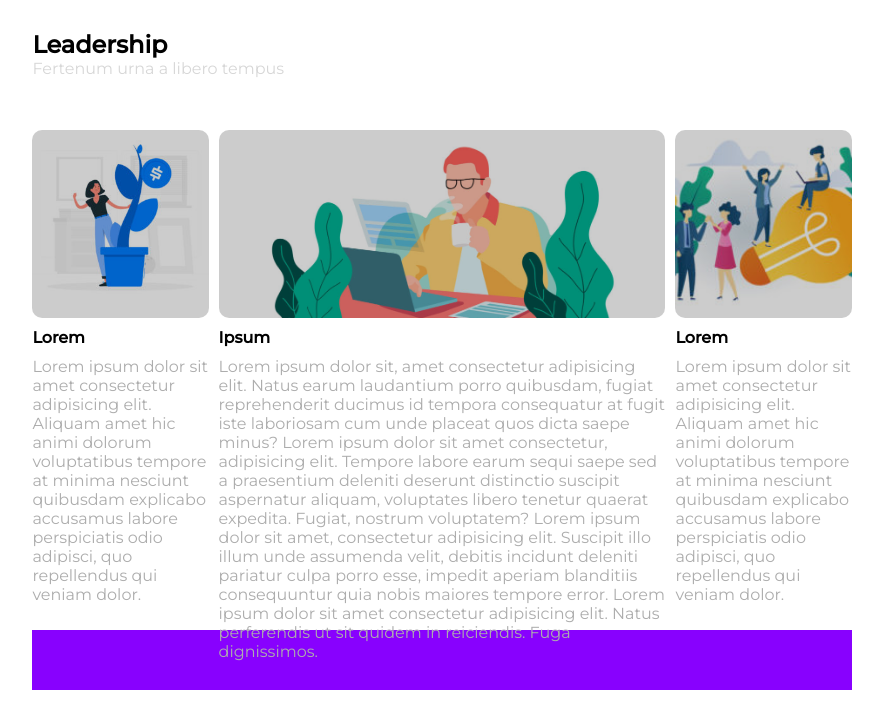
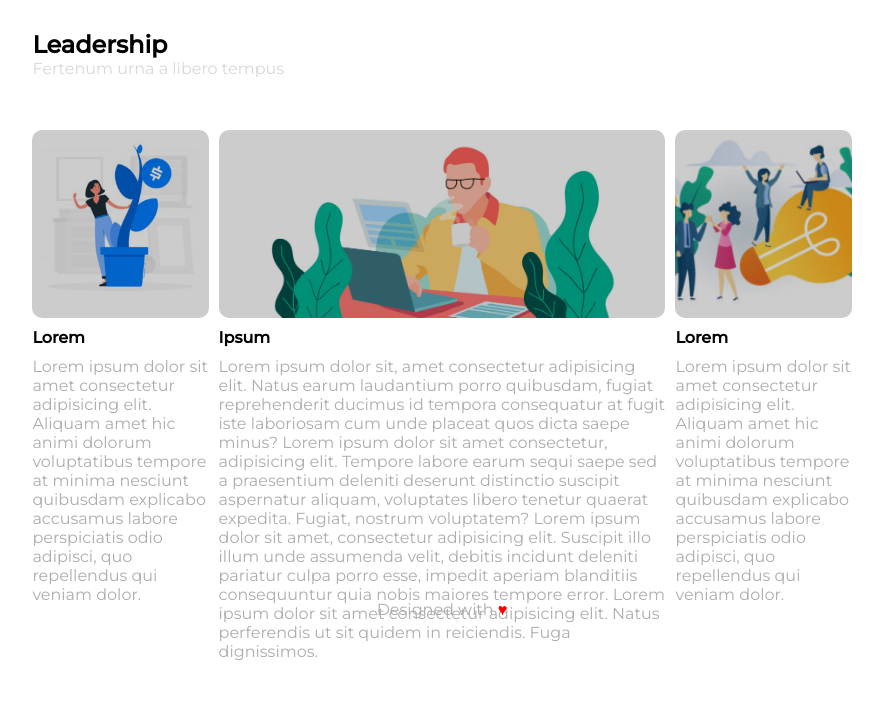
Before and after one commit to Francesco-Ostellari/htmlcss-wp, a plain HTML site: page index.html in a window 1280 px wide. Shown: the part 640-1360 px from the top of the page, without its empty margins (198-1081 px from the left). After the commit the page ends 1330 px from the top, so only its background shows below. Drawn offline with Linux system fonts and the light colour scheme.

Commit message:
conclusione

```diff
--- a/css/style.css
+++ b/css/style.css
@@ -102,13 +102,13 @@ h2 {
 .right-column {
   width: 21.5%;
   height: 470px;
-  margin: 20px 0 20px 0;
+  margin: 20px 0 0 0;
 }
 
 .centre-column {
   width: calc(57% - 20px);
   height: 470px;
-  margin: 20px 10px;
+  margin: 20px 10px 0 10px;
 
 }
 
@@ -156,7 +156,14 @@ h2 {
 .footer {
   width: 80%;
   height: 60px;
-  margin: 10px auto 30px;
-  background: #8801FE;
+  margin: 0 auto 30px;
+}
+
+#footer {
+  text-align: center;
+  color: #ADADAD;
+}
+.heart {
+  color: red;
 }
 /* end layout footer */
--- a/index.html
+++ b/index.html
@@ -80,7 +80,11 @@
     <!-- /main -->
 
     <!-- footer -->
-    <footer class="footer"></footer>
+    <footer class="footer">
+      <div id="footer"> Designed with
+        <span class="heart">&hearts;</span>
+      </div>
+    </footer>
   </div>
 </body>
 </html>
```
